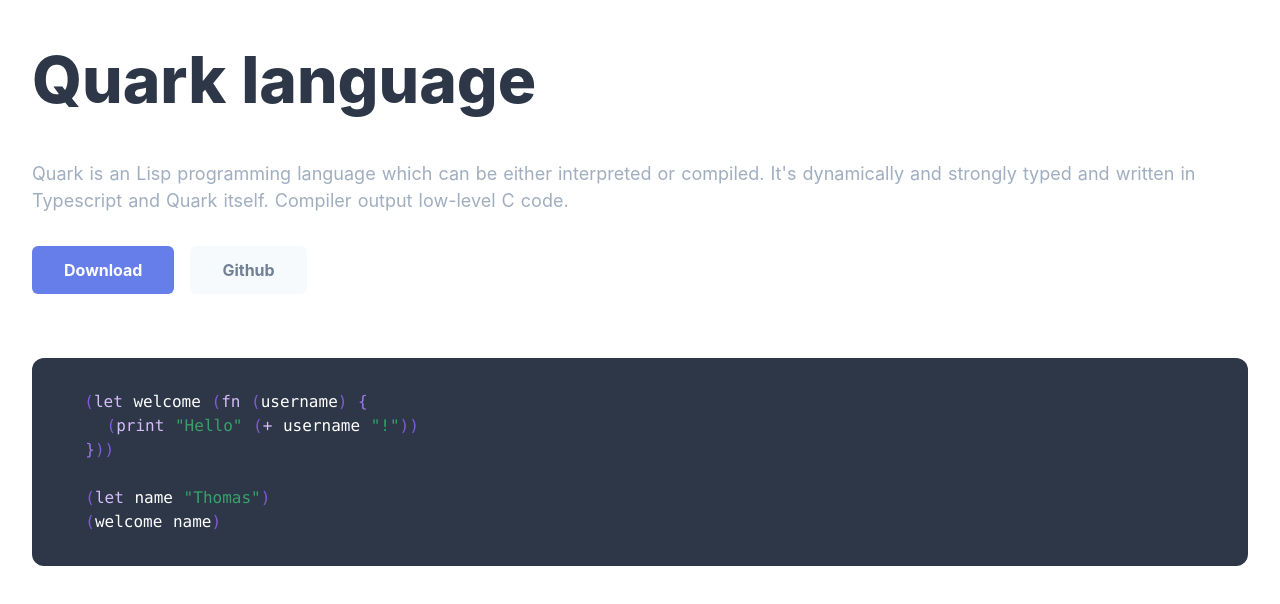
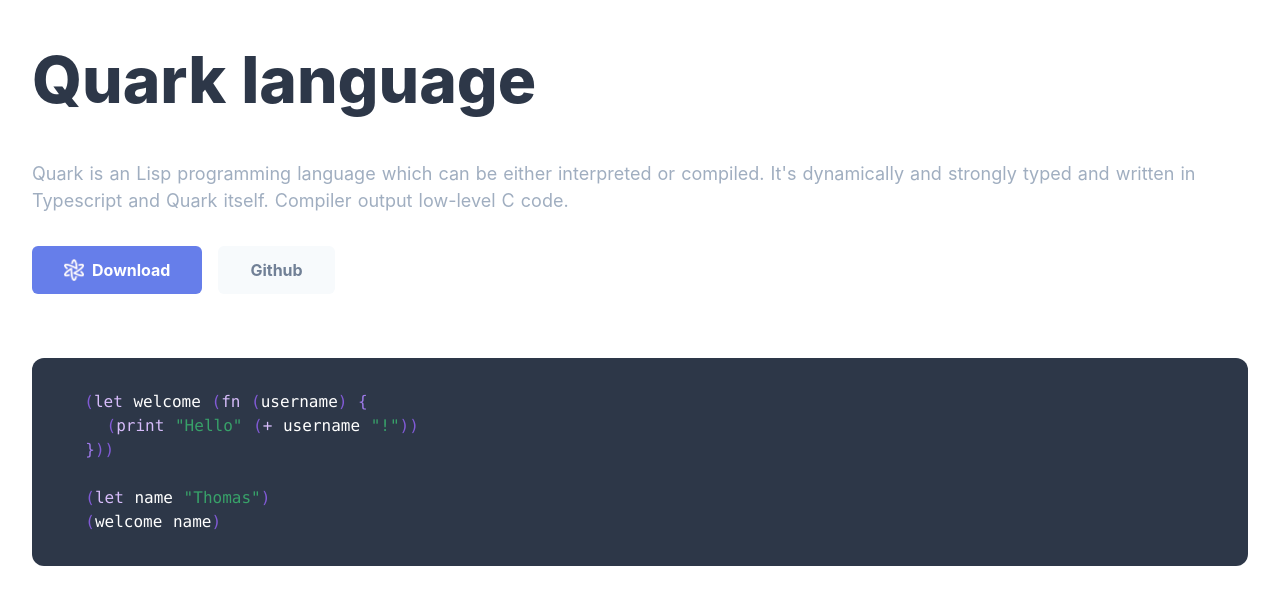
Before and after one commit to quark-lang/website, a Nuxt app: page / in a window 1280 px wide. Shown: the top 604 px of the page. Built offline with nearby package versions, Linux system fonts and the light colour scheme.

Commit message:
💄 Download button Quark logo added.

```diff
--- a/layouts/header.vue
+++ b/layouts/header.vue
@@ -8,7 +8,8 @@
         Quark is an Lisp programming language which can be either interpreted or compiled. It's dynamically and strongly typed and written in Typescript and Quark itself. Compiler output low-level C code.
       </p>
       <div class="container flex flex-row space-x-4">
-        <button class="bg-indigo-500 hover:bg-indigo-600 transition-colors duration-300 py-3 px-8 text-white font-bold rounded-md w-36">
+        <button class="bg-indigo-500 hover:bg-indigo-600 transition-colors duration-300 py-3 px-8 text-white font-bold rounded-md flex flex-row items-center">
+          <img src="~/assets/logo_dark.png" class="object-cover w-5 mr-2" />
           Download
         </button>
         <button class="bg-gray-100 py-3 px-8 text-gray-600 font-bold rounded-md w-36">
```
